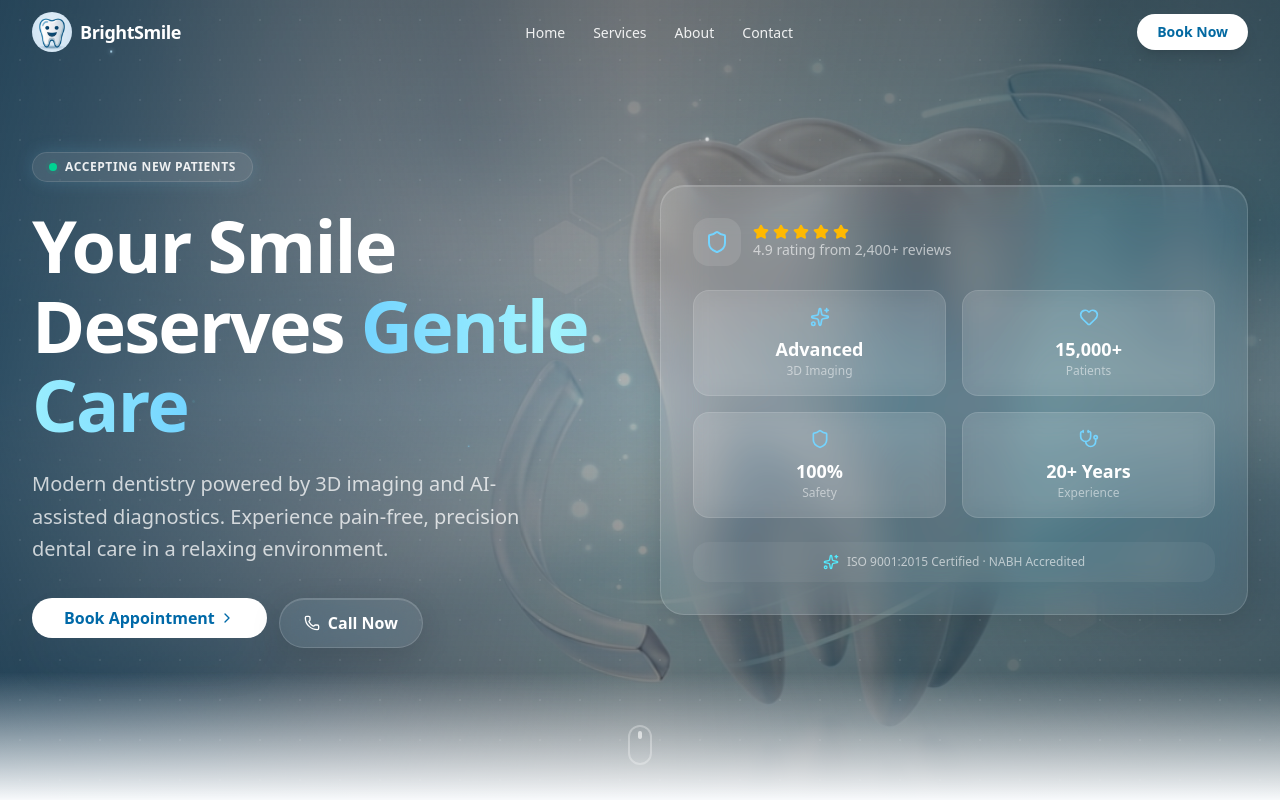
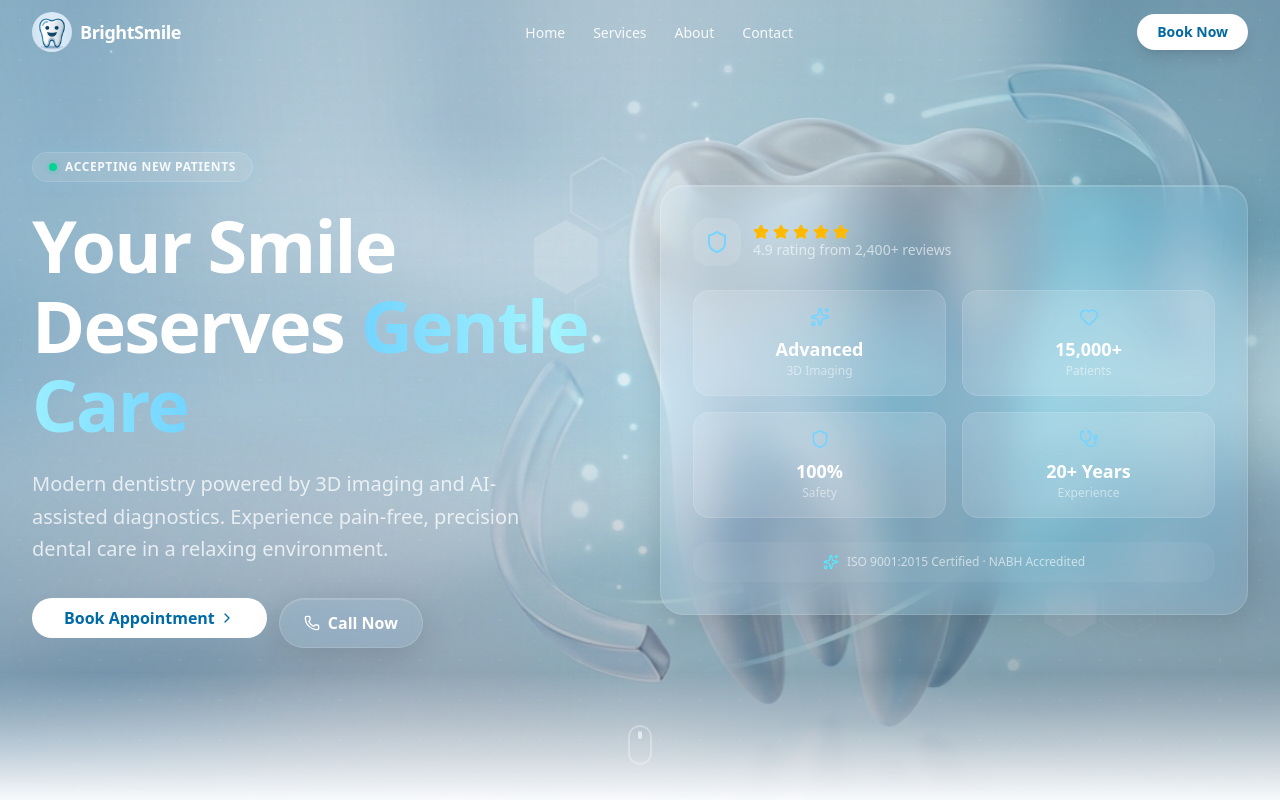
Before and after one commit to Prasanna946/brightsmile-dental, a Next.js app: page / in a window 1280 px wide. Shown: the top 800 px of the page. Built offline with nearby package versions, Linux system fonts and the light colour scheme.

Commit message:
9d12a9ca-0991-42cb-b1e7-1d923c7c96e0

```diff
--- a/src/app/page.tsx
+++ b/src/app/page.tsx
@@ -256,8 +256,8 @@ function HeroSection({ onBookClick }: { onBookClick: () => void }) {
       </div>
 
       {/* Multi-layer gradient overlay for depth */}
-      <div className="absolute inset-0 bg-gradient-to-b from-black/50 via-black/30 to-black/60" />
-      <div className="absolute inset-0 bg-gradient-to-r from-sky-950/70 via-transparent to-cyan-950/40" />
+      <div className="absolute inset-0 bg-gradient-to-b from-sky-900/20 via-sky-800/10 to-slate-900/40" />
+      <div className="absolute inset-0 bg-gradient-to-r from-sky-800/25 via-transparent to-cyan-800/15" />
 
       {/* Small floating spark particles */}
       <div className="hero-sparks z-[1]">
```
Also changed, not shown: brightness-check.png (added).
